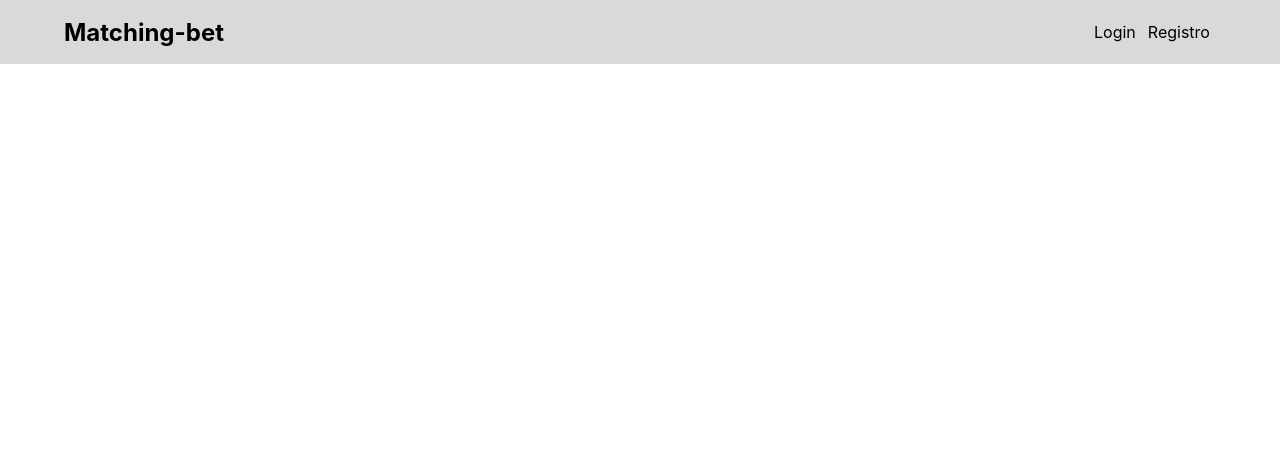
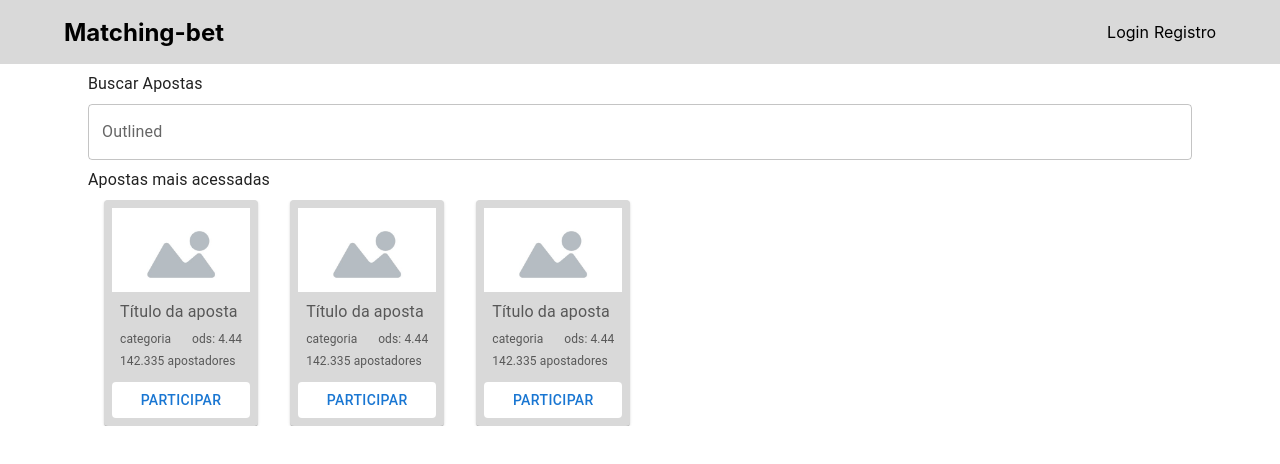
Before and after one commit to matchingbet/web, a Next.js app: page / in a window 1280 px wide. Shown: the top 464 px of the page. Built offline with nearby package versions, Linux system fonts and the light colour scheme.

Commit message:
Iniciando a home page

```diff
--- /dev/null
+++ b/src/components/most-requested-bets/bet-card.tsx
@@ -0,0 +1,77 @@
+import {
+  Button,
+  Card,
+  CardActions,
+  CardContent,
+  CardMedia,
+  styled,
+  Typography,
+} from "@mui/material";
+
+import BetCardProps from "../../models/BetCardProps";
+
+const StyledCard = styled(Card)({
+  maxWidth: 180,
+  minWidth: 150,
+  backgroundColor: "#D9D9D9",
+  display: "flex",
+  flexDirection: "column",
+  justifyContent: "space-evenly",
+  margin: "0 16px"
+});
+
+const StyledButton = styled(Button)({
+  backgroundColor: "white",
+  width: "100%",
+});
+
+const BetDetails = styled("div")({
+  display: "flex",
+  justifyContent: "space-between",
+});
+
+const BetCounter = styled("div")({});
+
+const StyledCardContent = styled(CardContent)({
+  padding: "0 16px",
+});
+
+export default function MostRequestedBetCard(props: BetCardProps) {
+  const { title, category, odd, betCounter } = props.bet;
+  return (
+    <StyledCard>
+      <CardMedia
+        sx={{ padding: "8px", borderRadius: 2 }}
+        component="img"
+        height="100"
+        image="/default-img.jpg"
+        alt="green iguana"
+      />
+
+      <StyledCardContent>
+        <Typography sx={{ fontSize: 16 }} color="text.secondary" gutterBottom>
+          {title}
+        </Typography>
+
+        <BetDetails>
+          <Typography sx={{ fontSize: 12 }} color="text.secondary" gutterBottom>
+          {category}
+          </Typography>
+
+          <Typography sx={{ fontSize: 12 }} color="text.secondary" gutterBottom>
+            ods: {odd}
+          </Typography>
+        </BetDetails>
+
+        <BetCounter>
+          <Typography sx={{ fontSize: 12 }} color="text.secondary" gutterBottom>
+            {betCounter} apostadores
+          </Typography>
+        </BetCounter>
+      </StyledCardContent>
+      <CardActions>
+        <StyledButton>PARTICIPAR</StyledButton>
+      </CardActions>
+    </StyledCard>
+  );
+}
--- /dev/null
+++ b/src/components/most-requested-bets/most-requested-bets.tsx
@@ -0,0 +1,83 @@
+import {
+  Button,
+  Card,
+  CardActions,
+  CardContent,
+  CardMedia,
+  styled,
+  Typography,
+} from "@mui/material";
+import BetCardProps from "../../models/BetCardProps";
+import MostRequestedBetCard from "./bet-card";
+
+const StyledCard = styled(Card)({
+  maxWidth: 180,
+  backgroundColor: "#D9D9D9",
+  display: "flex",
+  flexDirection: "column",
+  justifyContent: "space-evenly",
+  ":first-child": {
+    margin: "0 10px"
+  }
+});
+
+const StyledButton = styled(Button)({
+  backgroundColor: "white",
+  width: "100%",
+});
+
+const BetDetails = styled("div")({
+  display: "flex",
+  justifyContent: "space-between",
+});
+
+const BetCounter = styled("div")({});
+
+const StyledCardContent = styled(CardContent)({
+  padding: "0 16px",
+});
+
+const StyledBetsList = styled("div")({
+  display: "flex",
+  overflowX: "auto"
+});
+
+export default function MostRequestedBest() {
+  const mostRequestedBets: Array<BetCardProps> = [
+    {
+      bet: {
+        id: 0,
+        title: "Título da aposta",
+        category: "categoria",
+        odd: "4.44",
+        betCounter: "142.335",
+      },
+    },
+    {
+      bet: {
+        id: 0,
+        title: "Título da aposta",
+        category: "categoria",
+        odd: "4.44",
+        betCounter: "142.335",
+      },
+    },
+    {
+      bet: {
+        id: 0,
+        title: "Título da aposta",
+        category: "categoria",
+        odd: "4.44",
+        betCounter: "142.335",
+      },
+    },
+  ];
+
+  return (
+    <StyledBetsList>
+      {mostRequestedBets.map((betItem) => (
+        <MostRequestedBetCard key={betItem.bet.id} bet={betItem.bet} />
+      ))}
+    </StyledBetsList>
+  );
+}
--- /dev/null
+++ b/src/components/search-bets.tsx
@@ -0,0 +1,13 @@
+import { styled, TextField } from "@mui/material";
+import SectionGroup from "./section-group/section-group";
+
+const SearchInput = styled(TextField)({
+  display: "flex",
+  justifyContent: "space-between",
+});
+
+export default function SearchBets() {
+  return (
+    <SearchInput id="outlined-basic" label="Outlined" variant="outlined" />
+  );
+}
--- /dev/null
+++ b/src/components/section-group/section-group.tsx
@@ -0,0 +1,16 @@
+import { Container } from "@mui/material";
+import SectionTitle from "./section-title";
+
+declare interface SectionProps {
+  title?: string;
+  children?: any;
+}
+
+export default function SectionGroup(props: SectionProps) {
+  return (
+    <Container>
+      <SectionTitle title={props.title} />
+      {props.children}
+    </Container>
+  );
+}
--- /dev/null
+++ b/src/components/section-group/section-title.tsx
@@ -0,0 +1,13 @@
+import { styled } from "@mui/material";
+import Typography from "@mui/material/Typography";
+import SectionTitlePropos from "../../models/SectionTitlePropos";
+
+const StyledTitle = styled(Typography)({
+  margin: "1vh 0",
+});
+
+export default function SectionTitle(props: SectionTitlePropos) {
+  const { title } = props;
+
+  return <StyledTitle color="text.primary">{title}</StyledTitle>;
+}
--- /dev/null
+++ b/src/models/BetCardProps.tsx
@@ -0,0 +1,9 @@
+export default interface BetCardProps {
+  bet: {
+    id: number;
+    title: string;
+    category: string;
+    odd: string;
+    betCounter: string;
+  };
+}
--- /dev/null
+++ b/src/models/SectionTitlePropos.tsx
@@ -0,0 +1,3 @@
+export default interface SectionTitlePropos {
+  title?: string;
+}
--- a/src/pages/index.tsx
+++ b/src/pages/index.tsx
@@ -1,12 +1,18 @@
-import type { NextPage } from 'next'
-import Head from 'next/head'
-import styles from '../styles/Home.module.scss'
+import type { NextPage } from "next";
+import Head from "next/head";
+import styles from "../styles/Home.module.scss";
 
-import Header from '../components/header';
+import Header from "../components/header";
+
+import Container from "@mui/material/Container";
+
+import SearchBets from "../components/search-bets";
+import MostRequestedBest from "../components/most-requested-bets/most-requested-bets";
+import SectionGroup from "../components/section-group/section-group";
 
 const Home: NextPage = () => {
   return (
-    <div className={styles.container}>
+    <div>
       <Head>
         <title>Matchingbet</title>
         <meta name="description" content="Generated by create next app" />
@@ -14,14 +20,19 @@ const Home: NextPage = () => {
       </Head>
 
       <Header />
-      <main className={styles.main}>
+      <Container>
+        <SectionGroup title="Buscar Apostas">
+          <SearchBets />
+        </SectionGroup>
 
-      </main>
+        <SectionGroup title="Apostas mais acessadas">
+          <MostRequestedBest />
+        </SectionGroup>
+      </Container>
 
-      <footer className={styles.footer}>
-      </footer>
+      <footer className={styles.footer}></footer>
     </div>
-  )
-}
+  );
+};
 
-export default Home
+export default Home;
--- a/src/styles/Header.module.scss
+++ b/src/styles/Header.module.scss
@@ -17,7 +17,10 @@
         display: flex;
         justify-content: space-around;
         align-items: center;
-        width: 10vw;
         height: 100%;
+
+        :last-child {
+            padding-left: 5px;
+        }
     }
 }
--- a/src/styles/Home.module.scss
+++ b/src/styles/Home.module.scss
@@ -1,5 +1,4 @@
 .container {
-}
 
   .main {
     min-height: 100vh;
@@ -10,3 +9,5 @@
     justify-content: center;
     align-items: center;
   }
+
+}
```
Also changed, not shown: public/default-img.jpg (added). Lines whose indentation alone changed are shown as unchanged.
